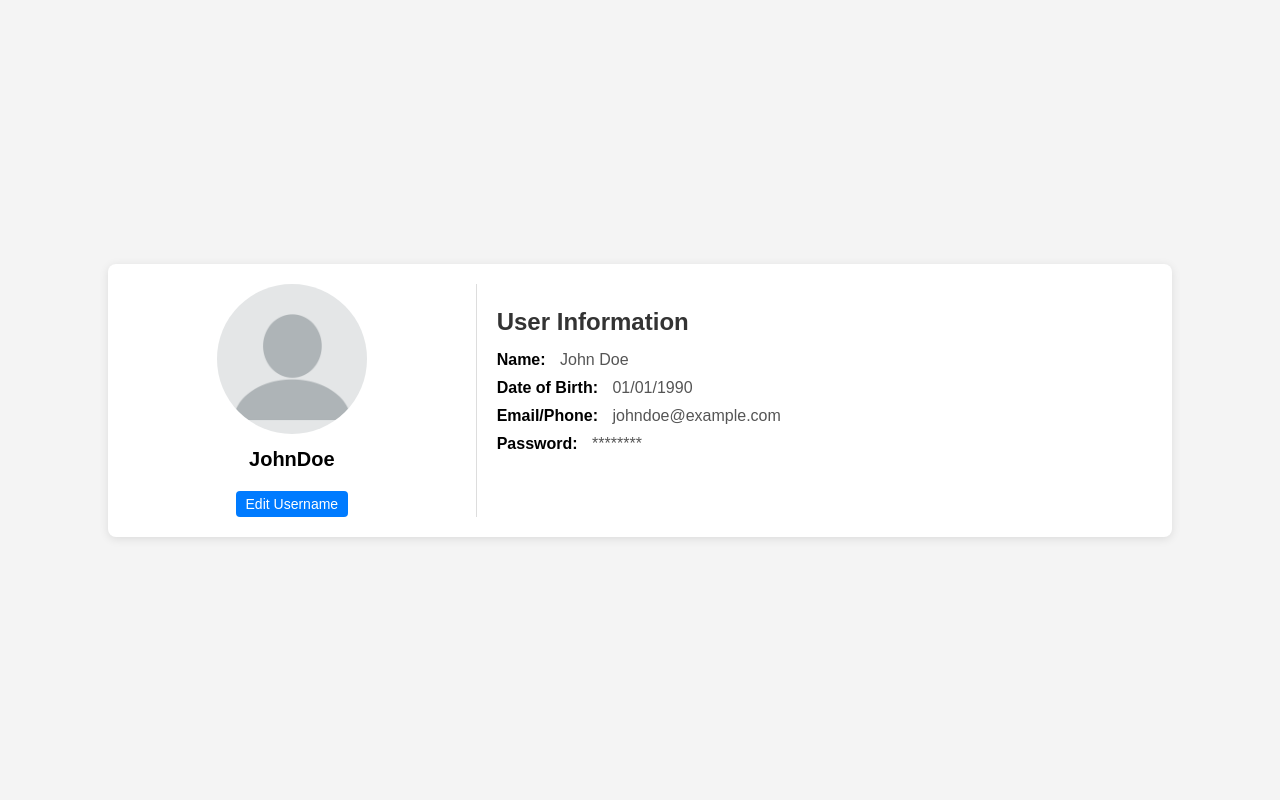
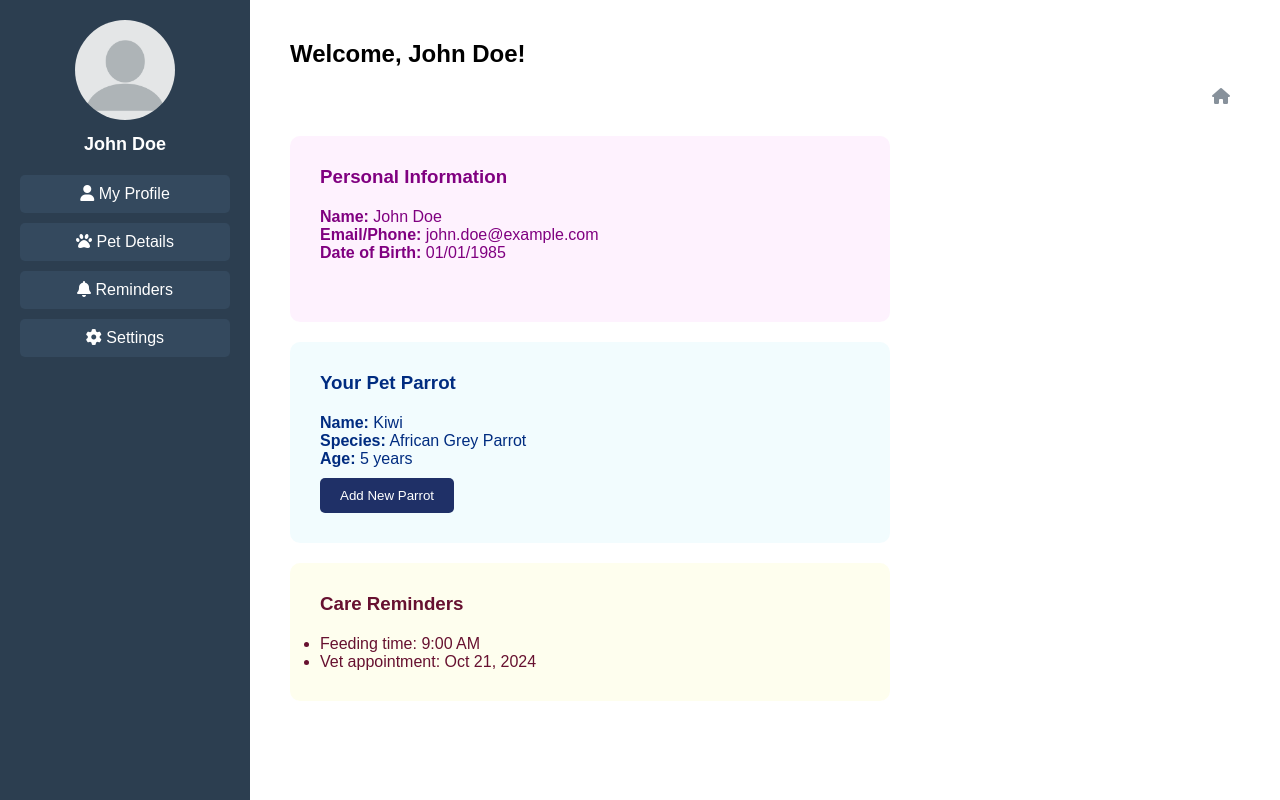
Before and after one commit to morzinapervin/Form-validation, a plain HTML site: page single.html in a window 1280 px wide. Drawn offline with Linux system fonts and the light colour scheme.

Commit message:
dashboard updated

```diff
--- a/single-profile.css
+++ b/single-profile.css
@@ -1,112 +1,131 @@
+* {
+    box-sizing: border-box;
+    margin: 0;
+    padding: 0;
+  }
 
   body {
     font-family: Arial, sans-serif;
-    margin: 0;
-    padding: 0;
     display: flex;
-    justify-content: center;
-    align-items: center;
-    height: 100vh;
-    background-color: #f4f4f4;
+    min-height: 100vh;
+    background-color: #f0f8ff;
   }
 
-  .profile-container {
+  .dashboard-container {
     display: flex;
-    width: 80%;
-    max-width: 1200px;
-    background-color: white;
-    box-shadow: 0 2px 10px rgba(0, 0, 0, 0.1);
-    padding: 20px;
-    border-radius: 8px;
+    width: 100%;
   }
 
-  /* Left column for Profile Pic and Username */
-  .left-column {
-    flex: 1;
-    padding-right: 20px;
-    border-right: 1px solid #ddd;
+  /* Sidebar styling */
+  .sidebar {
+    width: 250px;
+    background-color: #2c3e50;
+    color: white;
+    padding: 20px;
+  }
+
+  .profile-pic-section {
     text-align: center;
   }
 
-  .left-column img {
-    width: 150px;
-    height: 150px;
+  .profile-pic-section img {
+    width: 100px;
     border-radius: 50%;
     margin-bottom: 10px;
   }
 
-  .left-column .editable-username {
-    font-size: 20px;
-    font-weight: bold;
+  .profile-pic-section h3 {
+    font-size: 18px;
     margin-bottom: 20px;
   }
 
-  .left-column input {
-    border: 1px solid #ddd;
-    padding: 5px;
-    border-radius: 4px;
+  .nav-links {
+    list-style-type: none;
+  }
+
+  .nav-links li {
+    margin-bottom: 10px;
+  }
+
+  .nav-links a {
+    color: white;
+    text-decoration: none;
     font-size: 16px;
+    display: block;
+    padding: 10px;
+    background-color: #34495e;
+    border-radius: 5px;
     text-align: center;
-    display: none;
+  }
+
+  .nav-links a:hover {
+    background-color: #1abc9c;
+  }
+
+  /* Main Content Styling */
+  .main-content {
+    flex: 1;
+    padding: 40px;
+    background-color: white;
+  }
+
+  h2, h3 {
     margin-bottom: 20px;
   }
 
-  .edit-username-btn {
-    background-color: #007bff;
-    color: white;
-    padding: 5px 10px;
-    border: none;
-    border-radius: 4px;
-    cursor: pointer;
-    font-size: 14px;
+  .user-info {
+    margin-bottom: 30px;
   }
 
-  .save-username-btn {
-    background-color: #28a745;
+  button {
+    padding: 10px 20px;
+    background-color: #1f3067;
     color: white;
-    padding: 5px 10px;
     border: none;
-    border-radius: 4px;
+    border-radius: 5px;
     cursor: pointer;
-    display: none;
-    font-size: 14px;
+    margin-top: 10px;
 }
 
-  /* Right column for user information */
-  .right-column {
-    flex: 2;
-    padding-left: 20px;
+  button:hover {
+    background-color: #16a085;
+  }
+ .dashboard-header {
+    margin-bottom: 30px;
+}
+.dashboard-header i::before {
+    color: #2c3e5091;
+}
+.home-notification a {
+    padding: 0px 10px;
+}
+.home-notification {
+    display: flex;
+    flex-direction: row;
+    justify-content: flex-end;
+}
+.cards{
+     max-width: 600px;
+    padding: 30px;
+    border-radius: 10px;
+    transition: transform 0.4s ease, box-shadow 0.4s ease;
+    transform-origin: center;
 }
 
-  .right-column h3 {
-    margin-bottom: 15px;
-    font-size: 24px;
-    color: #333;
+.cards:hover {
+    transform: translate(3px, 3px);
+    box-shadow: 0 4px 8px rgba(0, 0, 0, 0.2);
 }
-
-  .info-item {
-    margin-bottom: 10px;
+#profile {
+    background: #ed56ed14;
+    color: purple;
 }
-
-  .info-item label {
-    font-weight: bold;
-    margin-right: 10px;
+#pet-details {
+    background: #56d7ed14;
+    color: #002c80;
+    margin: 20px 0;
 }
-
-  .info-item span {
-    font-size: 16px;
-    color: #555;
+section#reminders {
+    background: #f1ed2614;
+    color: #671130;
 }
-
-  /* Responsive design */
-  @media (max-width: 768px) {
-    .profile-container {
-      flex-direction: column;
-    }
-
-    .left-column {
-      border-right: none;
-      padding-right: 0;
-      margin-bottom: 20px;
-    }
-  }
--- a/single-profile.js
+++ b/single-profile.js
@@ -1,37 +1,3 @@
-
-// Profile Picture upload
-const profilePicInput = document.getElementById('profile-pic-input');
-const profilePic = document.getElementById('profile-pic');
-profilePicInput.addEventListener('change', function () {
-  const reader = new FileReader();
-  reader.onload = function (e) {
-    profilePic.src = e.target.result;
-  };
-  reader.readAsDataURL(this.files[0]);
-});
-
-// Username edit/save
-const displayUsername = document.getElementById('display-username');
-const usernameInput = document.getElementById('username-input');
-const editUsernameBtn = document.getElementById('edit-username-btn');
-const saveUsernameBtn = document.getElementById('save-username-btn');
-
-editUsernameBtn.addEventListener('click', function () {
-  usernameInput.style.display = 'block';
-  usernameInput.value = displayUsername.innerText;
-  displayUsername.style.display = 'none';
-  editUsernameBtn.style.display = 'none';
-  saveUsernameBtn.style.display = 'inline-block';
-});
-
-saveUsernameBtn.addEventListener('click', function () {
-  if (usernameInput.value.trim() === "") {
-    alert("Username cannot be empty");
-  } else {
-    displayUsername.innerText = usernameInput.value;
-    displayUsername.style.display = 'block';
-    usernameInput.style.display = 'none';
-    editUsernameBtn.style.display = 'inline-block';
-    saveUsernameBtn.style.display = 'none';
-  }
-});
+document.getElementById('add-pet-btn').addEventListener('click', function() {
+    alert('Feature to add a new parrot coming soon!');
+  });
--- a/single.html
+++ b/single.html
@@ -3,40 +3,63 @@
 <head>
   <meta charset="UTF-8">
   <meta name="viewport" content="width=device-width, initial-scale=1.0">
-  <title>User Profile</title>
+  <title>User Dashboard</title>
+  <!-- Link to Font Awesome for icons -->
+  <link rel="stylesheet" href="https://cdnjs.cloudflare.com/ajax/libs/font-awesome/6.0.0-beta3/css/all.min.css">
   <link rel="stylesheet" href="single-profile.css">
-
 </head>
 <body>
-  <div class="profile-container">
-    <!-- Left Column for Profile Pic and Username -->
-    <div class="left-column">
-      <img id="profile-pic" src="blank-profile-picture.png" alt="Profile Picture">
-      <div class="editable-username" id="display-username">JohnDoe</div>
-      <input type="text" id="username-input" placeholder="Enter username">
-      <button class="edit-username-btn" id="edit-username-btn">Edit Username</button>
-      <button class="save-username-btn" id="save-username-btn">Save</button>
+  <div class="dashboard-container">
+
+    <!-- Left Sidebar -->
+    <div class="sidebar">
+      <div class="profile-pic-section">
+        <img id="profile-pic" src="blank-profile-picture.png" alt="Profile Picture">
+        <h3 contenteditable="true" id="username">John Doe</h3>
+      </div>
+      <ul class="nav-links">
+        <li><a href="#profile"><i class="fas fa-user"></i> My Profile</a></li>
+        <li><a href="#pet-details"><i class="fas fa-paw"></i> Pet Details</a></li>
+        <li><a href="#reminders"><i class="fas fa-bell"></i> Reminders</a></li>
+        <li><a href="#settings"><i class="fas fa-cog"></i> Settings</a></li>
+      </ul>
     </div>
 
-    <!-- Right Column for user information -->
-    <div class="right-column">
-      <h3>User Information</h3>
-      <div class="info-item">
-        <label for="review-name">Name:</label>
-        <span id="review-name">John Doe</span>
-      </div>
-      <div class="info-item">
-        <label for="review-dob">Date of Birth:</label>
-        <span id="review-dob">01/01/1990</span>
-      </div>
-      <div class="info-item">
-        <label for="review-contact">Email/Phone:</label>
-        <span id="review-contact">johndoe@example.com</span>
-      </div>
-      <div class="info-item">
-        <label for="review-password">Password:</label>
-        <span id="review-password">********</span>
-      </div>
+    <!-- Main Content -->
+    <div class="main-content">
+            <h2>Welcome, John Doe!</h2>
+      <!-- Header Section with Home and Notification Icons -->
+      <header class="dashboard-header">
+        <div class="home-notification">
+          <a href="index.html"><i class="fas fa-home"></i></a>
+        </div>
+      </header>
+
+      <section id="profile" class="cards">
+
+        <div class="user-info">
+          <h3>Personal Information</h3>
+          <p><strong>Name:</strong> John Doe</p>
+          <p><strong>Email/Phone:</strong> john.doe@example.com</p>
+          <p><strong>Date of Birth:</strong> 01/01/1985</p>
+        </div>
+      </section>
+
+      <section id="pet-details" class="cards">
+        <h3>Your Pet Parrot</h3>
+        <p><strong>Name:</strong> Kiwi</p>
+        <p><strong>Species:</strong> African Grey Parrot</p>
+        <p><strong>Age:</strong> 5 years</p>
+        <button id="add-pet-btn">Add New Parrot</button>
+      </section>
+
+      <section id="reminders" class="cards">
+        <h3>Care Reminders</h3>
+        <ul>
+          <li>Feeding time: 9:00 AM</li>
+          <li>Vet appointment: Oct 21, 2024</li>
+        </ul>
+      </section>
     </div>
   </div>
 
```
Lines whose indentation alone changed are shown as unchanged.
